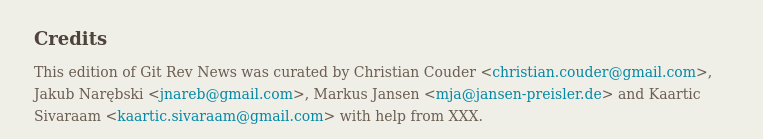
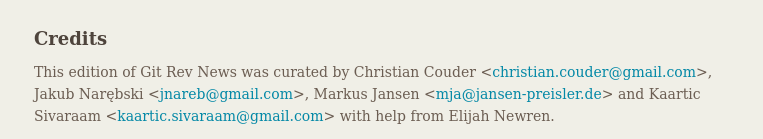
Before and after one commit to git/git.github.io, a Jekyll site: the page built from rev_news/drafts/edition-78.md, in a window 1280 px wide and 900 px high, scrolled down 1562 px. Shown: the part 758-897 px from the top of the window, without its empty margins (375-1138 px from the left). Built offline with Jekyll 4.4.1, drawn with Linux system fonts in a browser that asks for light colours.

Commit message:
rn-78: add Elijah among the helpers

```diff
--- a/rev_news/drafts/edition-78.md
+++ b/rev_news/drafts/edition-78.md
@@ -181,4 +181,4 @@
 Jakub Narębski &lt;<jnareb@gmail.com>&gt;,
 Markus Jansen &lt;<mja@jansen-preisler.de>&gt; and
 Kaartic Sivaraam &lt;<kaartic.sivaraam@gmail.com>&gt;
-with help from XXX.
+with help from Elijah Newren.
```
